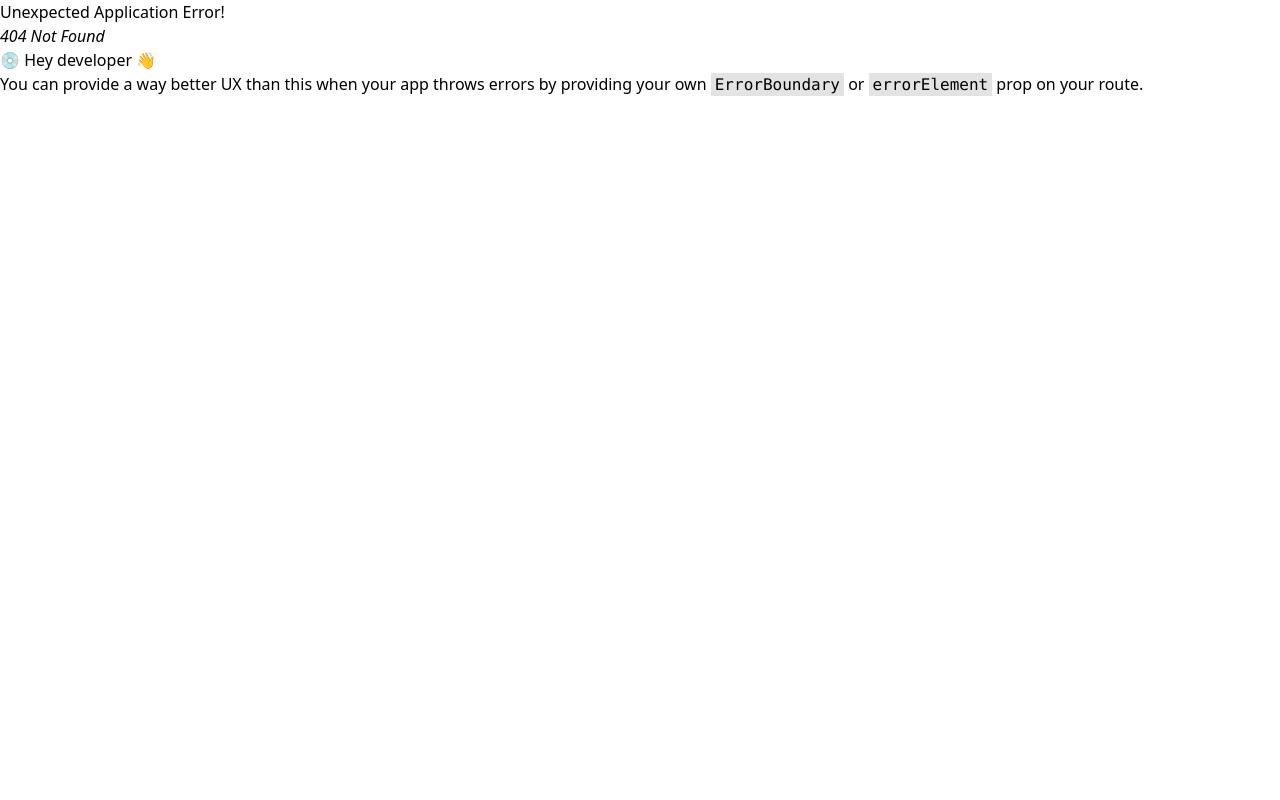
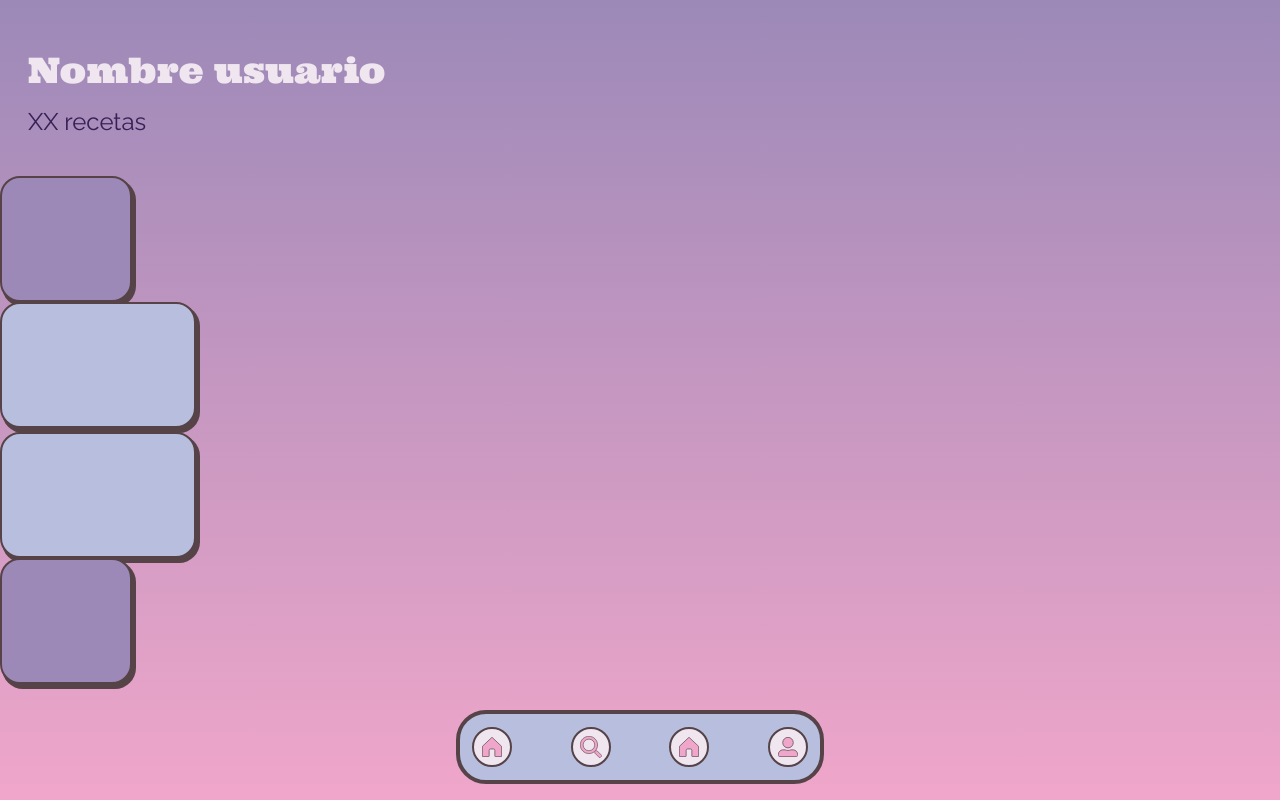
Before and after one commit to BettyLopo/Re-Setaas-Front, a React (Vite) app: page /userpage in a window 1280 px wide. Before the commit this address had no page. Built offline with nearby package versions, Linux system fonts and the light colour scheme.

Commit message:
Userpage side components created

```diff
--- a/src/components/buttons/icons/LoggedIcon.jsx
+++ b/src/components/buttons/icons/LoggedIcon.jsx
@@ -1,11 +1,15 @@
 import React from 'react'
 
-const LoggedIcon = ({isActive, onClick}) => {
+const LoggedIcon = ({isActive, id, username}) => {
 
+	const handleRedirect = () => {
+		navigate(`/user/${username}`, { state: { data: id} })
+
+	}
 
   return (
     <button className={`cursor-pointer rounded-[7rem] w-[2.5rem] h-[2.5rem] flex flex-row justify-center items-center
-        ${isActive ? 'bg-pink shadow-smalls' : 'bg-brokenwhite'} border-brown border-[0.15rem]`} onClick={onClick}>
+        ${isActive ? 'bg-pink shadow-smalls' : 'bg-brokenwhite'} border-brown border-[0.15rem]`} onClick={handleRedirect}>
           <svg width="40" height="40" viewBox="0 0 40 40" fill="none" xmlns="http://www.w3.org/2000/svg">
             <circle cx="20" cy="20" r="14.25" fill={isActive ? '#F0E6EF' : '#F0A6CA'} stroke="#554348" stroke-width="1.5"/>
             </svg>
--- /dev/null
+++ b/src/components/buttons/user/ControlButton.jsx
@@ -0,0 +1,10 @@
+import React from 'react'
+
+const ControlButton = ({className}) => {
+  return (
+    <div className={`border-[0.18rem] border-brown shadow-bigs rounded-cont h-[7.875rem] ${className}`}>
+    </div>
+  )
+}
+
+export default ControlButton
--- /dev/null
+++ b/src/components/buttons/user/UserControl.jsx
@@ -0,0 +1,19 @@
+import React from 'react'
+import ControlButton from './ControlButton'
+
+const UserControl = () => {
+  return (
+    <div className="flex flex-col gap-1">
+        <section>
+            <ControlButton className=" bg-lightlila w-[8.25rem]"/>
+            <ControlButton className=" bg-softblue w-[12.25rem]"/>
+        </section>
+        <section>
+            <ControlButton className=" bg-softblue w-[12.25rem]"/>
+            <ControlButton className=" bg-lightlila w-[8.25rem]"/>
+        </section>
+    </div>
+  )
+}
+
+export default UserControl
--- a/src/components/header/navbar/Navbar.jsx
+++ b/src/components/header/navbar/Navbar.jsx
@@ -53,8 +53,10 @@ const Navbar = () => {
 
          {isAuthenticated ? (
             <NavLink
-                to="/user/:name?">
-                <LoggedIcon onClick={handleUserPage} isActive={location.pathname === '/user/:name?'}/>
+                to="/userpage">
+                <LoggedIcon
+                onClick={handleUserPage}
+                isActive={location.pathname === '/userpage'}/>
             </NavLink>
          ) : (
             <NavLink
--- a/src/components/inputs/SearchInput.jsx
+++ b/src/components/inputs/SearchInput.jsx
@@ -14,8 +14,7 @@ const SearchInput = () => {
                 return (
                     value &&
                     recipe &&
-                    (recipe.category.toLowerCase().includes(value.toLowerCase()) ||
-                    recipe.user.toLowerCase().includes(value.toLowerCase()))
+                    (recipe.title.toLowerCase().includes(value.toLowerCase()))
                 );
             });
             setResultState(results);
--- a/src/components/recipeCard/CarouselRecipes.jsx
+++ b/src/components/recipeCard/CarouselRecipes.jsx
@@ -24,7 +24,6 @@ const CarouselRecipes = ({ recipes, isLoggedIn}) => {
                           time={recipe.duration}
                           image={recipe.image}
                           user={recipe.user.username}
-                          category={recipe.categoryName}
                           isLoggedIn={isLoggedIn}
                           />
                   </CarouselItem>
--- /dev/null
+++ b/src/components/recipeCard/UserRecipes.jsx
@@ -0,0 +1,21 @@
+import React from 'react'
+import RecipeCard from './RecipeCard'
+import UserControl from '../buttons/user/UserControl'
+
+const UserRecipes = ({recipes}) => {
+  return (
+    <div className="grid ">
+        <UserControl />
+        {recipes.map((recipe, index) => {
+            <RecipeCard
+                key={index}
+                id={recipe.id}
+                image={recipe.image}
+            />
+        })}
+
+    </div>
+  )
+}
+
+export default UserRecipes
--- a/src/pages/Home.jsx
+++ b/src/pages/Home.jsx
@@ -44,8 +44,8 @@ const Home = () => {
         </div>
         <section className="flex flex-col justify-center items-center">
             <Carousel
-            recipes={recipes}
-            isLoggedIn={userAuth}
+              recipes={recipes}
+              isLoggedIn={userAuth}
             />
 
         </section>
--- a/src/pages/Search.jsx
+++ b/src/pages/Search.jsx
@@ -1,4 +1,3 @@
-import Input from '@/components/inputs/Input'
 import SearchInput from '@/components/inputs/SearchInput'
 import React from 'react'
 
@@ -8,7 +7,6 @@ const Search = () => {
       <div className="flex flex-col py-[6rem] px-10 gap-4 ">
         <h1 className="font-ultra text-ptitle text-darklila text-left">Búsqueda</h1>
         <SearchInput />
-
       </div>
 
     </div>
--- a/src/pages/UserPage.jsx
+++ b/src/pages/UserPage.jsx
@@ -1,9 +1,53 @@
-import React from 'react'
+import UserRecipes from '@/components/recipeCard/UserRecipes'
+import React, { useEffect, useState } from 'react'
 
 const UserPage = () => {
+  // const [recipes, setRecipes] = useState([])
+
+  // useEffect(() => {
+  //   getData()
+  // }, []);
+
+  // const getData = async () => {
+  //   try {
+  //     const response = await fetch(`http://localhost:3001/recipes/user/${userId}`);
+
+  //     if(response.ok){
+  //       const data = await response.json();
+  //       setRecipes(data);
+  //       console.log(data)
+  //     } throw new Error('Error fetching recipes')
+
+  //   } catch (error) {
+  //     console.error("Error fetching recipes")
+  //   }
+  // }
+
+  const recipes = [
+    {
+      id: 1,
+      title: "Carbonara",
+      image: "https://tse2.mm.bing.net/th?id=OIP.Z5n2hqYegs1_o4GDHBxRkwHaFj&pid=Api"
+    },
+    {
+      id: 2,
+      title: "Tiramisu",
+      image: "https://images.coplusk.net/project_images/180886/image/105535_2F2014-11-12-200508-Tiramisu.jpg"
+    },
+  ]
+
+
   return (
-    <div>
-
+    <div className="w-screen h-screen bg-gr-lila-pink">
+      <section className="px-7 py-9">
+        <h1 className="py-5 font-ultra text-brokenwhite
+        text-ptitle leading-7">Nombre usuario</h1>
+        <p className="text-regu font-raleway text-darklila">XX recetas</p>
+      </section>
+      <section>
+        <UserRecipes
+          recipes={recipes}/>
+      </section>
     </div>
   )
 }
--- a/src/router/index.jsx
+++ b/src/router/index.jsx
@@ -29,7 +29,7 @@ export const router = createBrowserRouter([
                 element: <Register />,
             },
             {
-                path: '/user/:name?',
+                path: '/userpage',
                 element: <UserPage />,
             },
             {
```
Also changed, not shown: public/img/seta_3.svg (added), public/img/seta_4.svg (added).
